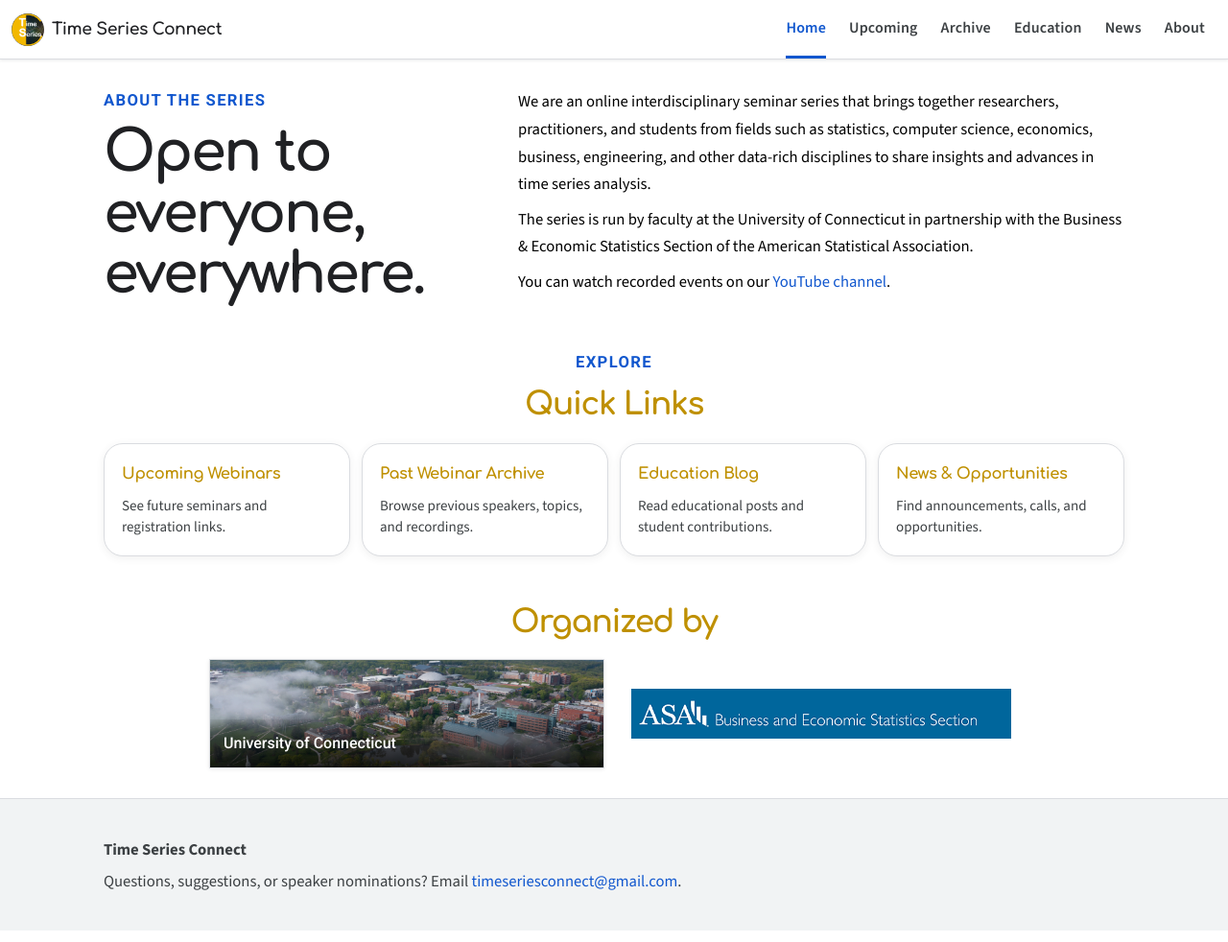
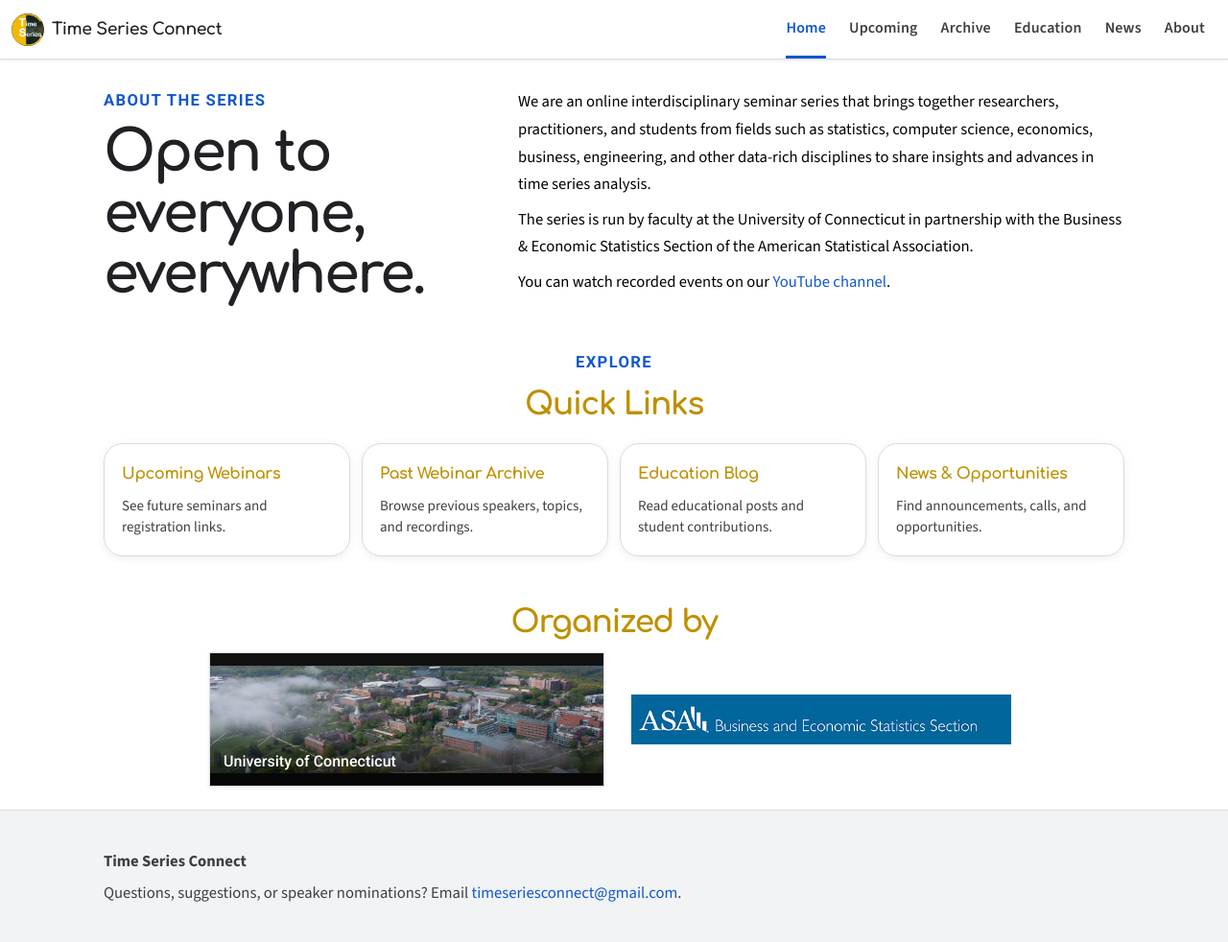
Before and after one commit to yaozheng-stat/time-series-connect, a Jekyll site: the page built from index.md, in a window 1280 px wide and 982 px high. Shown: the whole window at 96% size. Built offline with Jekyll 4.4.1, drawn with Linux system fonts in a browser that asks for light colours.

Commit message:
resize logo

```diff
--- a/assets/css/homepage-spacing.css
+++ b/assets/css/homepage-spacing.css
@@ -89,7 +89,7 @@
 .partner-card,
 .uconn-card,
 .asa-card{
-  min-height:104px;
+  min-height:140px;
 }
 
 .uconn-card img{
@@ -145,8 +145,7 @@
 }
 
 .asa-card img{
-  width:100%;
-  height:112px;
-  max-height:none;
+  width: 100%;
+  height: 100%;
   object-fit:contain;
 }
```
